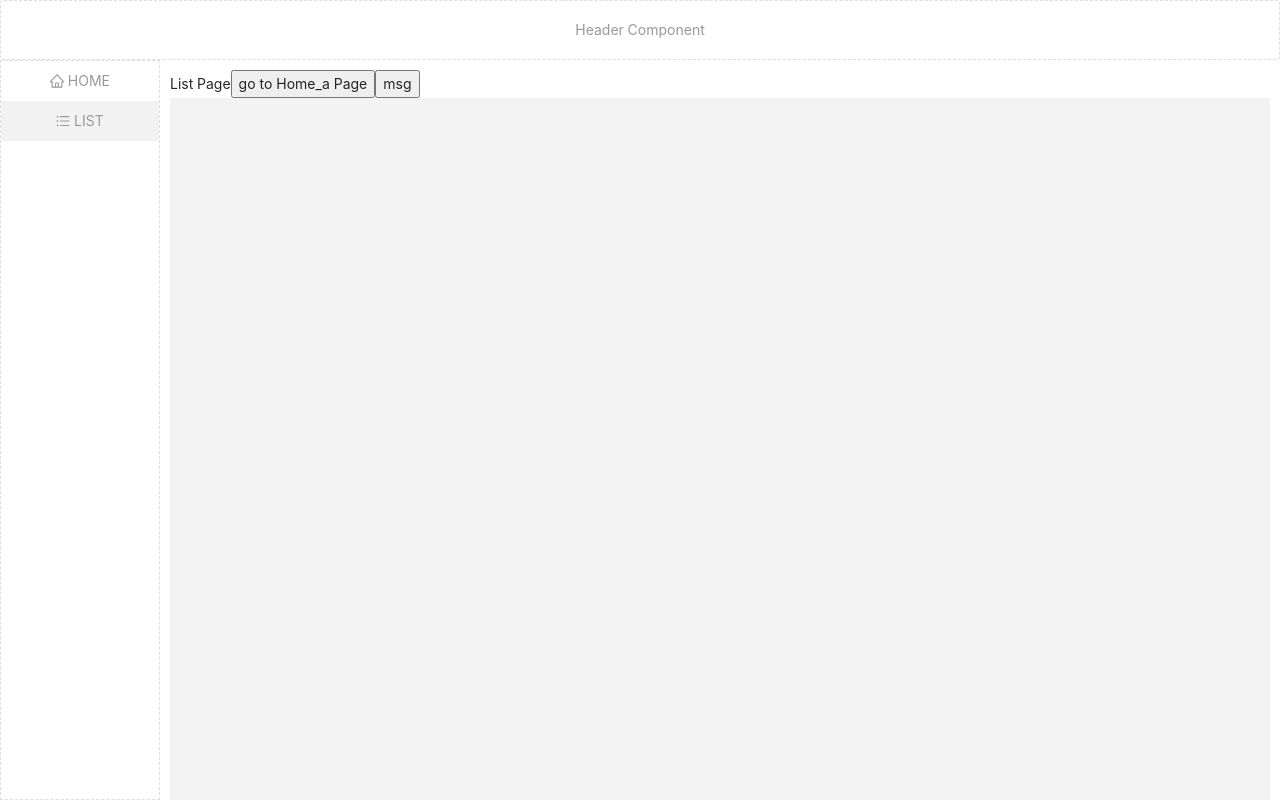
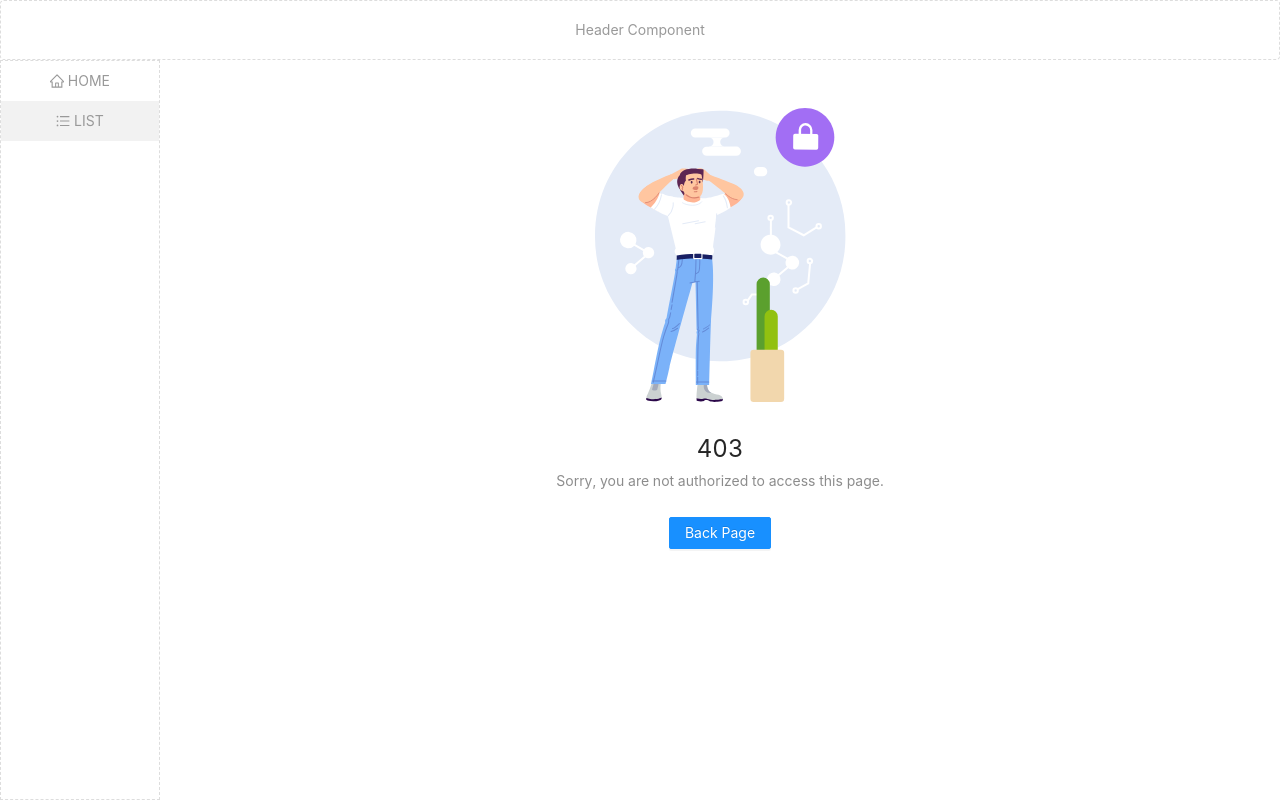
Before and after one commit to rayjcr/react_frame, a React (Create React App) app: page /list in a window 1280 px wide. Built offline with nearby package versions, Linux system fonts and the light colour scheme; sample sign-in values are in the browser's storage; the HTML template or start-up script is replaced by a standard one.

Commit message:
添加了403无权限页面

```diff
--- a/src/common/PermissionHoc.js
+++ b/src/common/PermissionHoc.js
@@ -1,4 +1,5 @@
 import { PermissionContext } from "./Permission";
+import { Result, Button } from "antd";
 
 export default function PermissionHoc (authorization) {
     return function(Component) {
@@ -11,7 +12,12 @@ export default function PermissionHoc (authorization) {
             <PermissionContext.Consumer>
                 {(userInfo) => {
                     // console.log(permissionList, 'permissionList')
-                    return matchPermission(authorization,userInfo) >= 0 ? <Component {...props}></Component> : <div>你无权限</div>
+                    return matchPermission(authorization,userInfo) >= 0 ? <Component {...props}></Component> : <Result
+                        status="403"
+                        title="403"
+                        subTitle="Sorry, you are not authorized to access this page."
+                        extra={<Button type="primary" onClick={()=>window.history.back()}>Back Page</Button>}
+                    />
                 }
                 }
             </PermissionContext.Consumer>
--- a/src/views/List/index.js
+++ b/src/views/List/index.js
@@ -20,7 +20,7 @@ const List = memo(() => {
     <div className='pageMain'>List Page
         <button onClick={()=>jump()}>go to Home_a Page</button>
         <button onClick={()=>showMsg('test, Notification, oy')}>msg</button>
-        <div style={{height:'2000px',width:'100%',background:'#f3f3f3'}}>
+        <div style={{height:'2000px',width:'100%',background:'#f3f3f3',marginTop:'10px'}}>
 
         </div>
     </div>
@@ -32,5 +32,5 @@ const mapStateToProps = (state) => {
   return { app };
 }
 
-// export default connect(mapStateToProps)(PermissionHoc([1])(List));
-export default connect(mapStateToProps)(List);
+export default connect(mapStateToProps)(PermissionHoc([1])(List));
+// export default connect(mapStateToProps)(List);
```
